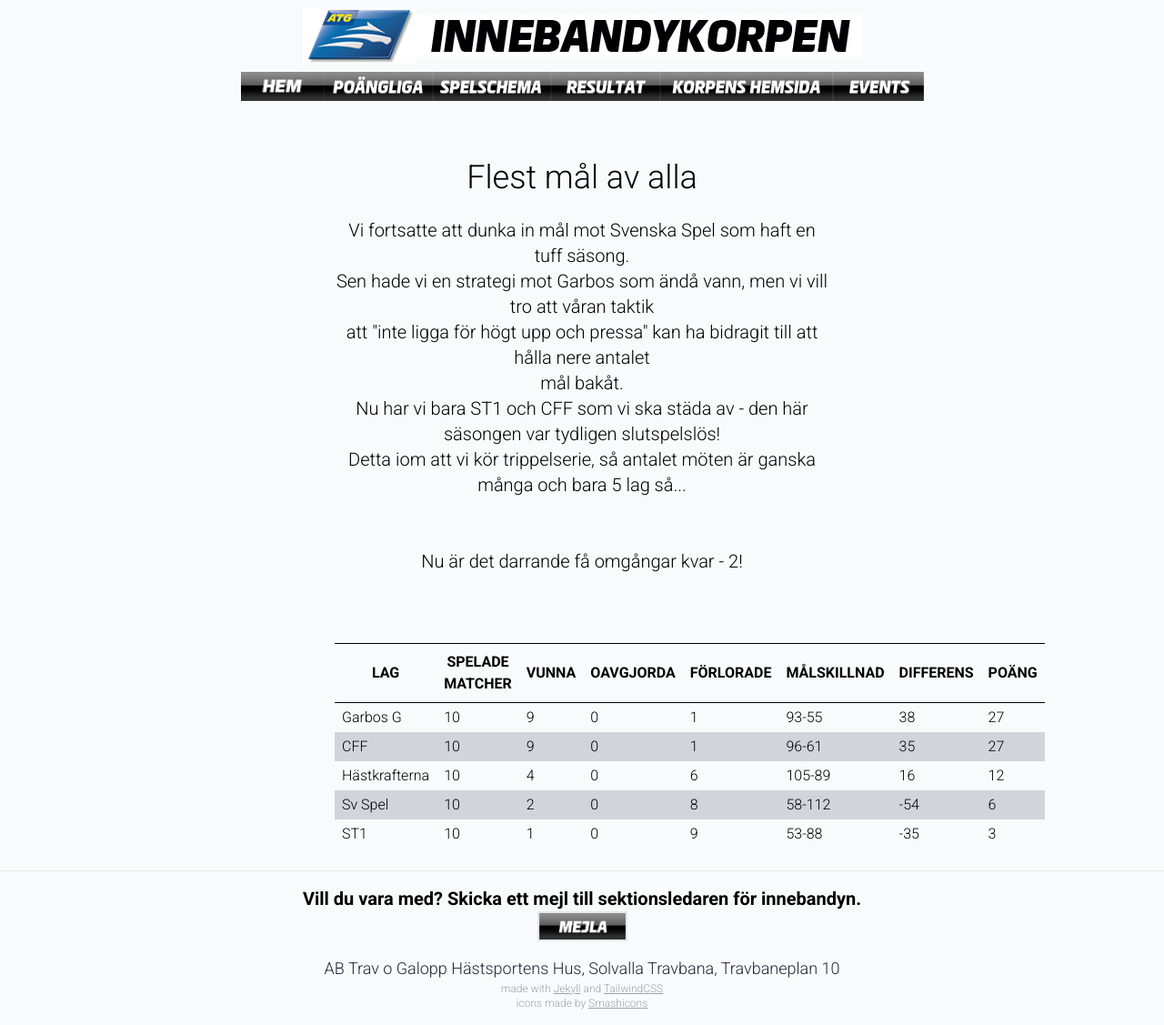
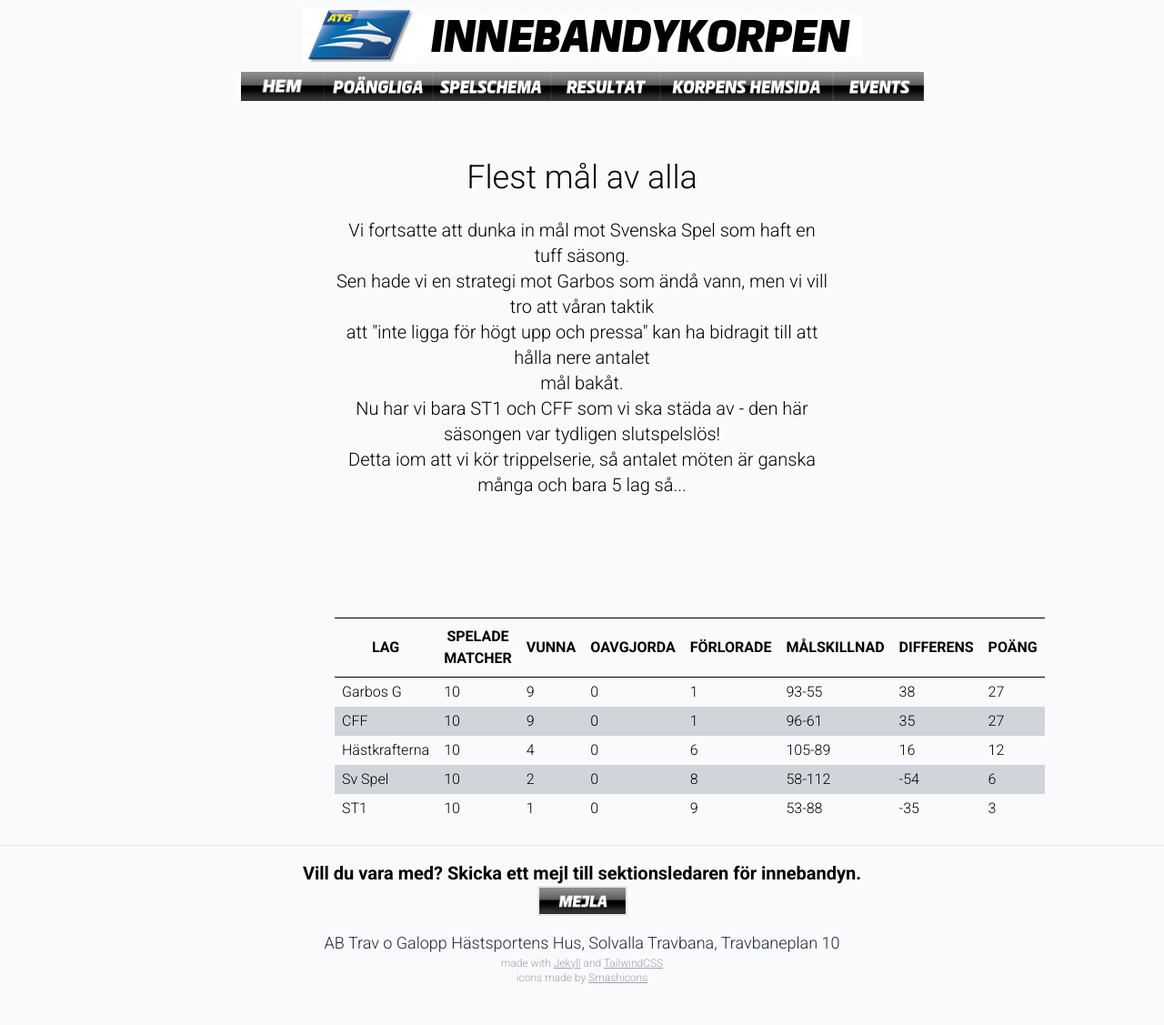
Before and after one commit to andreashogvall/andreashogvall.github.io, a Jekyll site: the page built from index.html, in a window 1280 px wide. Shown: the whole page at 91% size. Built offline with Jekyll 4.4.1, drawn with Linux system fonts in a browser that asks for light colours; nearby versions of some CDN libraries; after the commit the page ends 1099 px from its top, so only the background shows below that.

Commit message:
Add files via upload

```diff
--- a/index.html
+++ b/index.html
@@ -15,9 +15,6 @@
 			Nu har vi bara ST1 och CFF som vi ska städa av - den här säsongen var tydligen slutspelslös!<br>
 			Detta iom att vi kör trippelserie, så antalet möten är ganska många och bara 5 lag så...
 			<br><br>
-			<br>
-
-			Nu är det darrande få omgångar kvar - 2!
 			<br>
 			<br>
 	</p>
```
